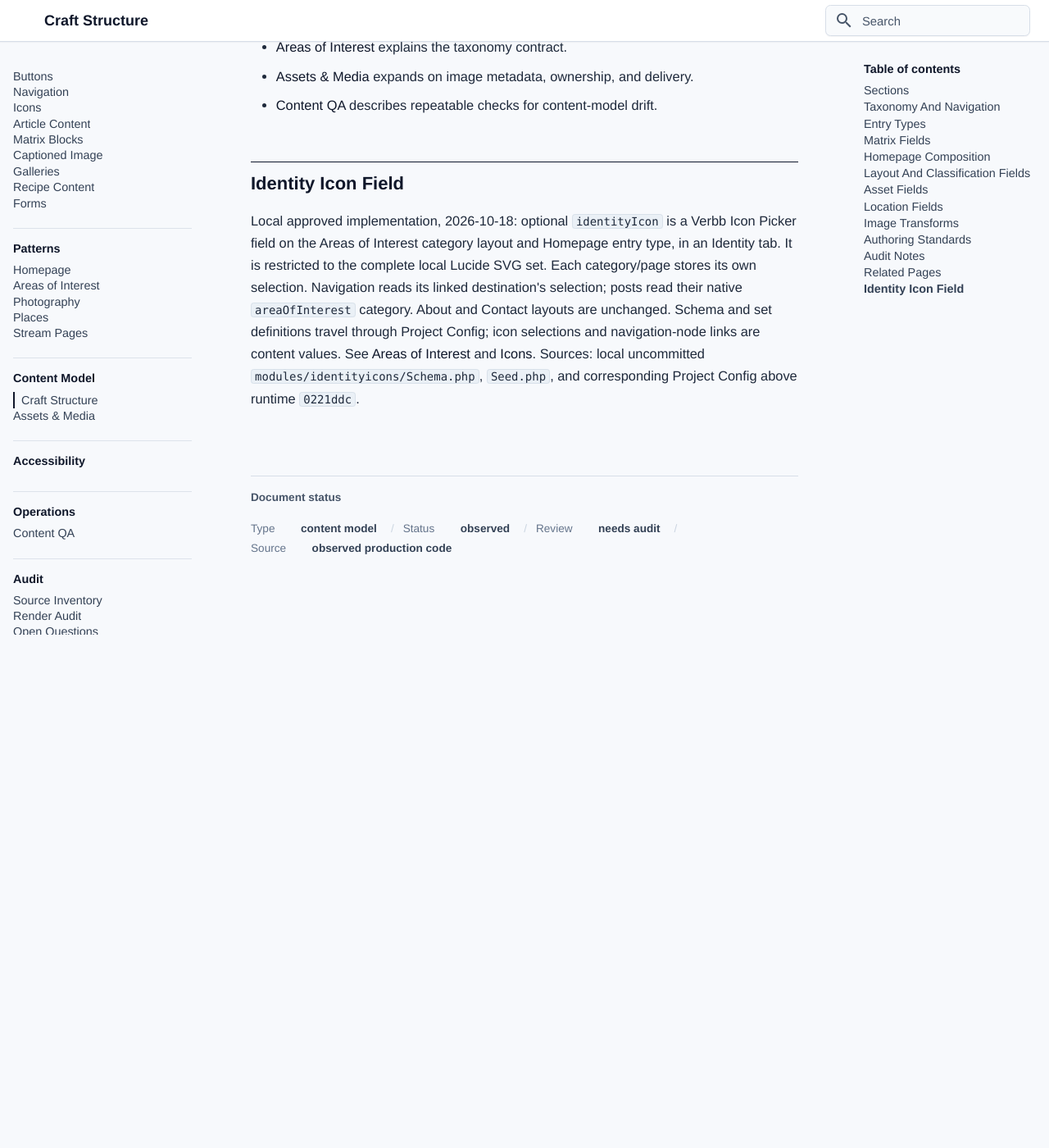
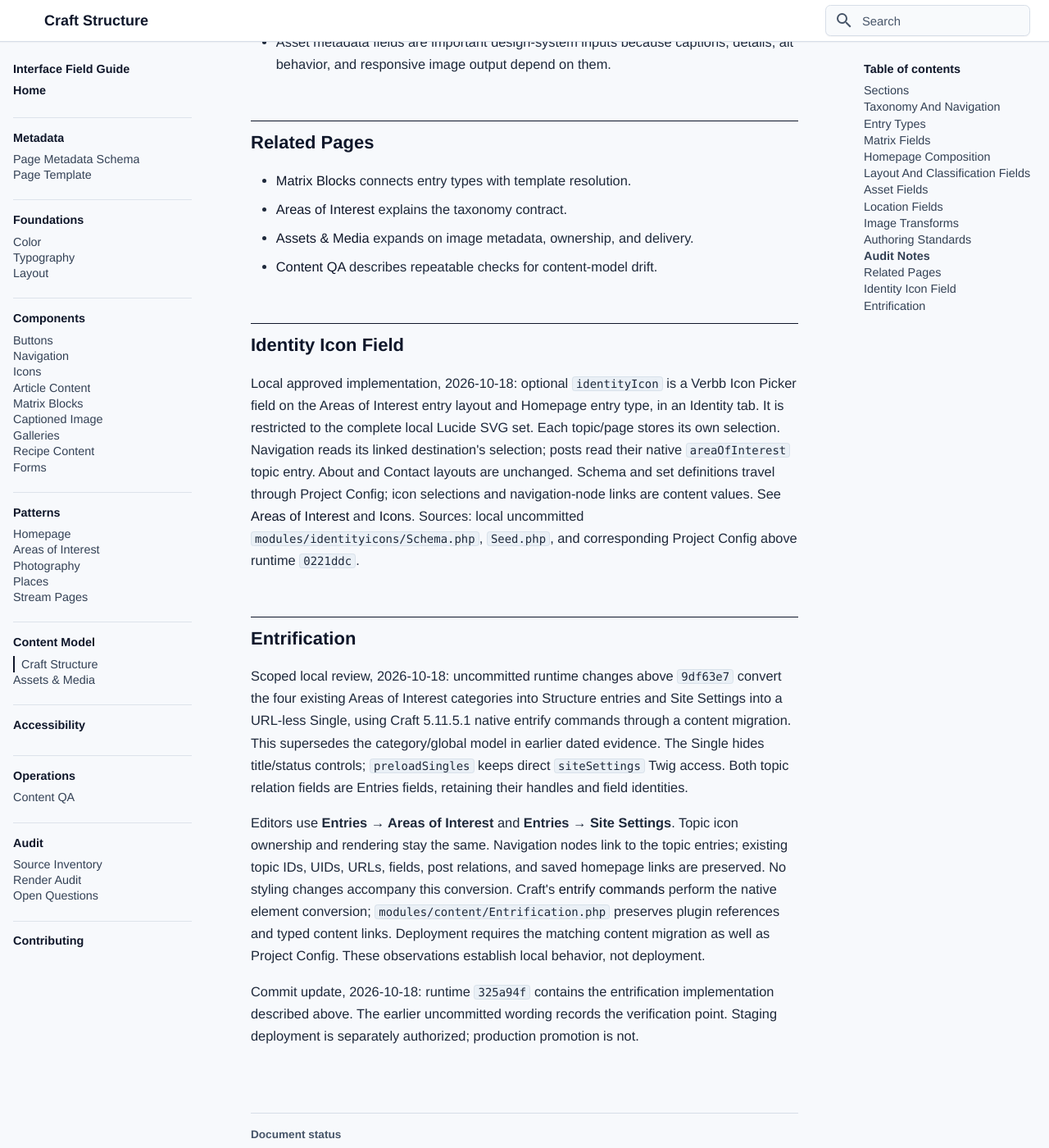
Before and after one commit to bentilden/Design-System, an MkDocs documentation site: the page built from docs/content-model/craft-structure.md, in a window 1280 px wide and 1400 px high, scrolled down 5751 px. Shown: the whole window at 82% size. Built offline with MkDocs 1.6.1 and Material for MkDocs 9.7.7, drawn with Linux system fonts in a browser that asks for light colours; some web fonts are replaced; before the commit the page ends 6549 px from its top, so only the background shows below that; some of the changed text lies outside the part shown.

Commit message:
Document entrified topic entries and site settings Single

```diff
--- a/docs/components/icons.md
+++ b/docs/components/icons.md
@@ -64,7 +64,7 @@ The frontend pins `lucide-static` **1.59.0** as a development dependency. `npm r
 
 The CP can select any icon from this pinned catalog. The public renderer validates the selection against the generated manifest and inlines only that icon's geometry through the shared helper. It does not load the catalog, preview files, icon font, sprite sheet, or browser-side Lucide library. Choosing another included icon requires no frontend rebuild.
 
-`identityIcon` is an optional, single-choice field on Areas of Interest categories and the Homepage single. Navigation reads the linked destination's value; a post reads `entry.areaOfInterest.one().identityIcon`. About and Contact have no picker. Navigation retains authored labels, ordering, grouping, and current states. See [Areas of Interest](../patterns/areas-of-interest.md) and [Article Content](article-content.md#article-icons).
+`identityIcon` is an optional, single-choice field on Areas of Interest topic entries and the Homepage single. Navigation reads the linked destination's value; a post reads `entry.areaOfInterest.one().identityIcon`. About and Contact have no picker. Navigation retains authored labels, ordering, grouping, and current states. See [Areas of Interest](../patterns/areas-of-interest.md) and [Article Content](article-content.md#article-icons).
 
 To update the available collection, deliberately update the pinned package, regenerate, and review selections before removing deprecated identifiers. `npm run qa:icons` checks the entire catalog, metadata, previews, geometry, and licenses for drift. Do not hand-edit generated geometry. Upstream documentation: [Lucide static assets](https://lucide.dev/guide/static), [license](https://lucide.dev/license).
 
--- a/docs/content-model/craft-structure.md
+++ b/docs/content-model/craft-structure.md
@@ -30,12 +30,14 @@ Craft structure is a design-system input. Entry type controls content shape, Are
 | `homepage` | Single | `__home__` | `index` |
 | `about` | Single | `about` | `_entry.twig` |
 | `posts` | Channel | `{slug}` | `_entry.twig` |
+| `areasOfInterest` | Structure, one level | `{slug}` | `category` |
+| `siteSettings` | Single | No public URL | None |
 
 ## Taxonomy And Navigation
 
 | Handle | Type | Role |
 | --- | --- | --- |
-| `areasOfInterest` | Category group | Drives topic pages, article icons, broad navigation, and `bt-article-topic-*` classes. |
+| `areasOfInterest` | Structure entries | Drives topic pages, article icons, broad navigation, and `bt-article-topic-*` classes. |
 | `globalHeader` | Navigation | Primary header and mobile navigation. |
 | `globalFooter` | Navigation | Footer links. |
 
@@ -50,6 +52,8 @@ Use Areas of Interest for broad lanes such as Blog, Cooking, Design, and Places
 | `featuredImage` | Single-image entry with text alongside media. |
 | `recipe` | Cooking entry with intro, story, and recipe-detail views. |
 | `about` | Static about page content. |
+| `areaOfInterest` | Topic identity, label, URL, and optional Lucide icon. |
+| `siteSettings` | Shared site description, avatar, signatures, and footer wording. |
 | `homepage` | Curated homepage statement, introduction, and ordered sections. |
 | `homePhotography`, `homeWork`, `homeCooking`, `homeRecent` | Nested homepage sections, at most one of each kind. |
 | `homeFeature` | Selected post and overrides scoped to a homepage placement. |
@@ -83,7 +87,7 @@ Rendering update, 2026-10-17: the homepage refactor in runtime `ad8ae26`, verifi
 | Field | Type | Notes |
 | --- | --- | --- |
 | `alignment` | Position field | Enables `center`, `left`, and `right`; inactive options include `drop-left`, `drop-right`, and `full`. |
-| `areaOfInterest` | Categories | Maps posts to broad subject lane and icon treatment. |
+| `areaOfInterest` | Entries | Maps posts to broad subject lane and icon treatment. |
 | `hideFromStream` | Lightswitch | Excludes posts from stream pages. |
 | `previewImage` | Assets | Optional listing/share override before template fallback logic runs. |
 
@@ -150,4 +154,13 @@ Scoped source review, 2026-09-28: the location fields/layouts, category label, a
 
 ## Identity Icon Field
 
-Local approved implementation, 2026-10-18: optional `identityIcon` is a Verbb Icon Picker field on the Areas of Interest category layout and Homepage entry type, in an Identity tab. It is restricted to the complete local Lucide SVG set. Each category/page stores its own selection. Navigation reads its linked destination's selection; posts read their native `areaOfInterest` category. About and Contact layouts are unchanged. Schema and set definitions travel through Project Config; icon selections and navigation-node links are content values. See [Areas of Interest](../patterns/areas-of-interest.md) and [Icons](../components/icons.md). Sources: local uncommitted `modules/identityicons/Schema.php`, `Seed.php`, and corresponding Project Config above runtime `0221ddc`.
+Local approved implementation, 2026-10-18: optional `identityIcon` is a Verbb Icon Picker field on the Areas of Interest entry layout and Homepage entry type, in an Identity tab. It is restricted to the complete local Lucide SVG set. Each topic/page stores its own selection. Navigation reads its linked destination's selection; posts read their native `areaOfInterest` topic entry. About and Contact layouts are unchanged. Schema and set definitions travel through Project Config; icon selections and navigation-node links are content values. See [Areas of Interest](../patterns/areas-of-interest.md) and [Icons](../components/icons.md). Sources: local uncommitted `modules/identityicons/Schema.php`, `Seed.php`, and corresponding Project Config above runtime `0221ddc`.
+
+
+## Entrification
+
+Scoped local review, 2026-10-18: uncommitted runtime changes above `9df63e7` convert the four existing Areas of Interest categories into Structure entries and Site Settings into a URL-less Single, using Craft 5.11.5.1 native entrify commands through a content migration. This supersedes the category/global model in earlier dated evidence. The Single hides title/status controls; `preloadSingles` keeps direct `siteSettings` Twig access. Both topic relation fields are Entries fields, retaining their handles and field identities.
+
+Editors use **Entries → Areas of Interest** and **Entries → Site Settings**. Topic icon ownership and rendering stay the same. Navigation nodes link to the topic entries; existing topic IDs, UIDs, URLs, fields, post relations, and saved homepage links are preserved. No styling changes accompany this conversion. Craft's [entrify commands](https://craftcms.com/docs/5.x/reference/cli.html#entrify) perform the native element conversion; `modules/content/Entrification.php` preserves plugin references and typed content links. Deployment requires the matching content migration as well as Project Config. These observations establish local behavior, not deployment.
+
+Commit update, 2026-10-18: runtime `325a94f` contains the entrification implementation described above. The earlier uncommitted wording records the verification point. Staging deployment is separately authorized; production promotion is not.
```
Also changed, not shown: docs/patterns/areas-of-interest.md (+11 -7 lines).
